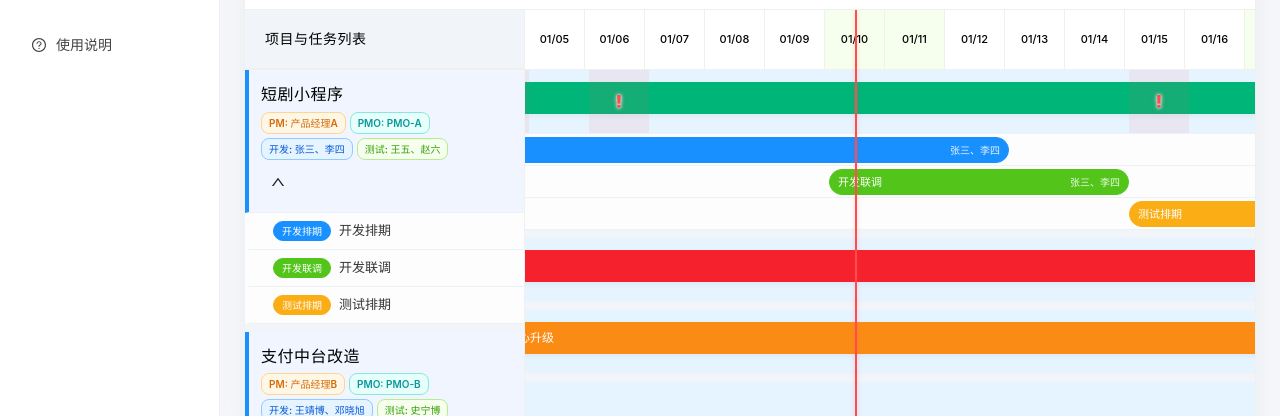
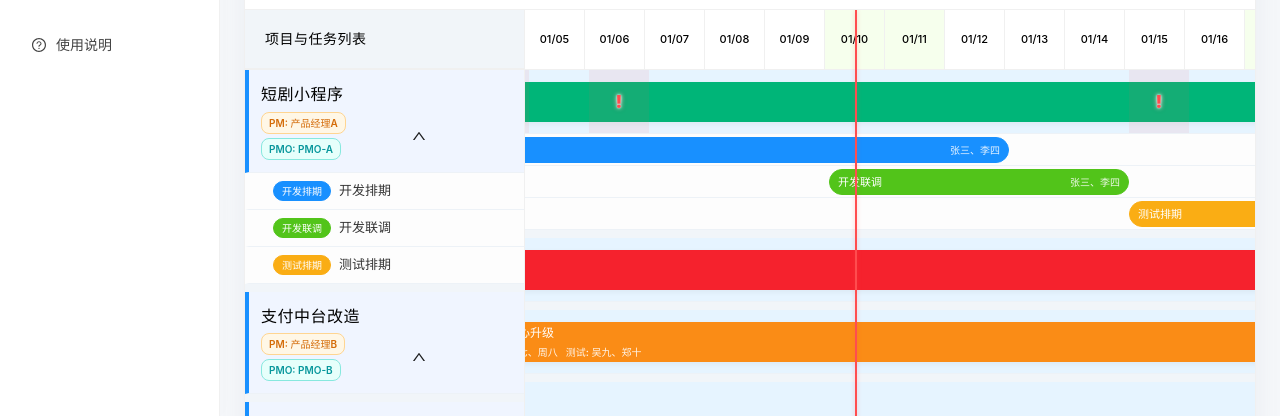
Before and after one commit to guyeu9/project-dashboard, a React (Vite) app: page / in a window 1280 px wide. Shown: the part 384-800 px from the top of the page. Built offline with nearby package versions, Linux system fonts and the light colour scheme; no server answers.

Commit message:
fix: 优化甘特图人员信息显示 - 移除侧边栏标签，在进度条内部显示开发测试人员

```diff
--- a/src/components/MasterGantt/index.tsx
+++ b/src/components/MasterGantt/index.tsx
@@ -518,7 +518,6 @@ function MasterGantt({ projects }: MasterGanttProps) {
                         justifyContent: 'space-between',
                         marginTop: '4px',
                         gap: '4px',
-                        flexWrap: 'wrap'
                       }}
                     >
                       <div style={{ display: 'flex', flexWrap: 'wrap', gap: '4px' }}>
@@ -528,16 +527,6 @@ function MasterGantt({ projects }: MasterGanttProps) {
                         {project.pmo && (
                           <Tag color="cyan" style={{ fontSize: '10px', margin: 0 }}>
                             PMO: {project.pmo}
-                          </Tag>
-                        )}
-                        {project.developers && project.developers.length > 0 && (
-                          <Tag color="blue" style={{ fontSize: '10px', margin: 0 }}>
-                            开发: {project.developers.join('、')}
-                          </Tag>
-                        )}
-                        {project.testers && project.testers.length > 0 && (
-                          <Tag color="green" style={{ fontSize: '10px', margin: 0 }}>
-                            测试: {project.testers.join('、')}
                           </Tag>
                         )}
                       </div>
@@ -714,13 +703,20 @@ function MasterGantt({ projects }: MasterGanttProps) {
                           width: `${projectBarPosition.width}px`,
                           top: `${((rowHeights[project.id] || 64) - 40) / 2}px`,
                           display: 'flex',
-                          alignItems: 'center',
-                          justifyContent: 'space-between',
+                          flexDirection: 'column',
+                          justifyContent: 'center',
                           padding: '0 12px',
-                          minWidth: '60px'
+                          minWidth: '60px',
+                          minHeight: '40px'
                         }}
                         onClick={() => handleProjectClick(project)}
                       >
+                        <div style={{
+                          display: 'flex',
+                          justifyContent: 'space-between',
+                          alignItems: 'center',
+                          width: '100%'
+                        }}>
                           <div style={{
                             flex: 1,
                             overflow: 'hidden',
@@ -738,6 +734,26 @@ function MasterGantt({ projects }: MasterGanttProps) {
                           }}>
                             {project.progress}%
                           </div>
+                        </div>
+                        {(project.developers && project.developers.length > 0) || (project.testers && project.testers.length > 0) ? (
+                          <div style={{
+                            fontSize: '10px',
+                            opacity: 0.9,
+                            marginTop: '2px',
+                            display: 'flex',
+                            gap: '8px',
+                            overflow: 'hidden',
+                            textOverflow: 'ellipsis',
+                            whiteSpace: 'nowrap'
+                          }}>
+                            {project.developers && project.developers.length > 0 && (
+                              <span>开发: {project.developers.join('、')}</span>
+                            )}
+                            {project.testers && project.testers.length > 0 && (
+                              <span>测试: {project.testers.join('、')}</span>
+                            )}
+                          </div>
+                        ) : null}
                       </div>
                     </Tooltip>
 
```
Also changed, not shown: 1 other file (tests, documents, lock files or other folders). Lines whose indentation alone changed are shown as unchanged.
